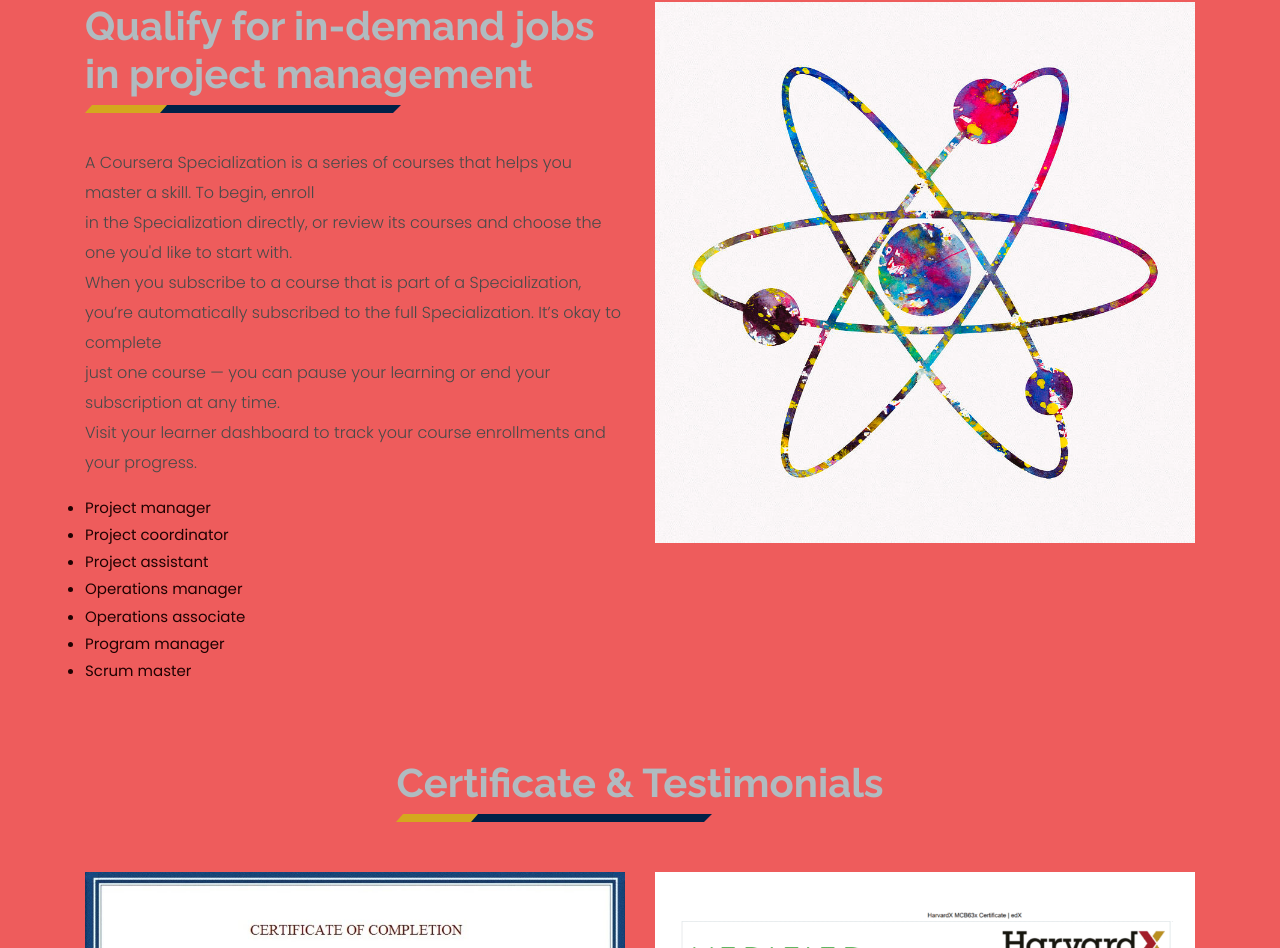
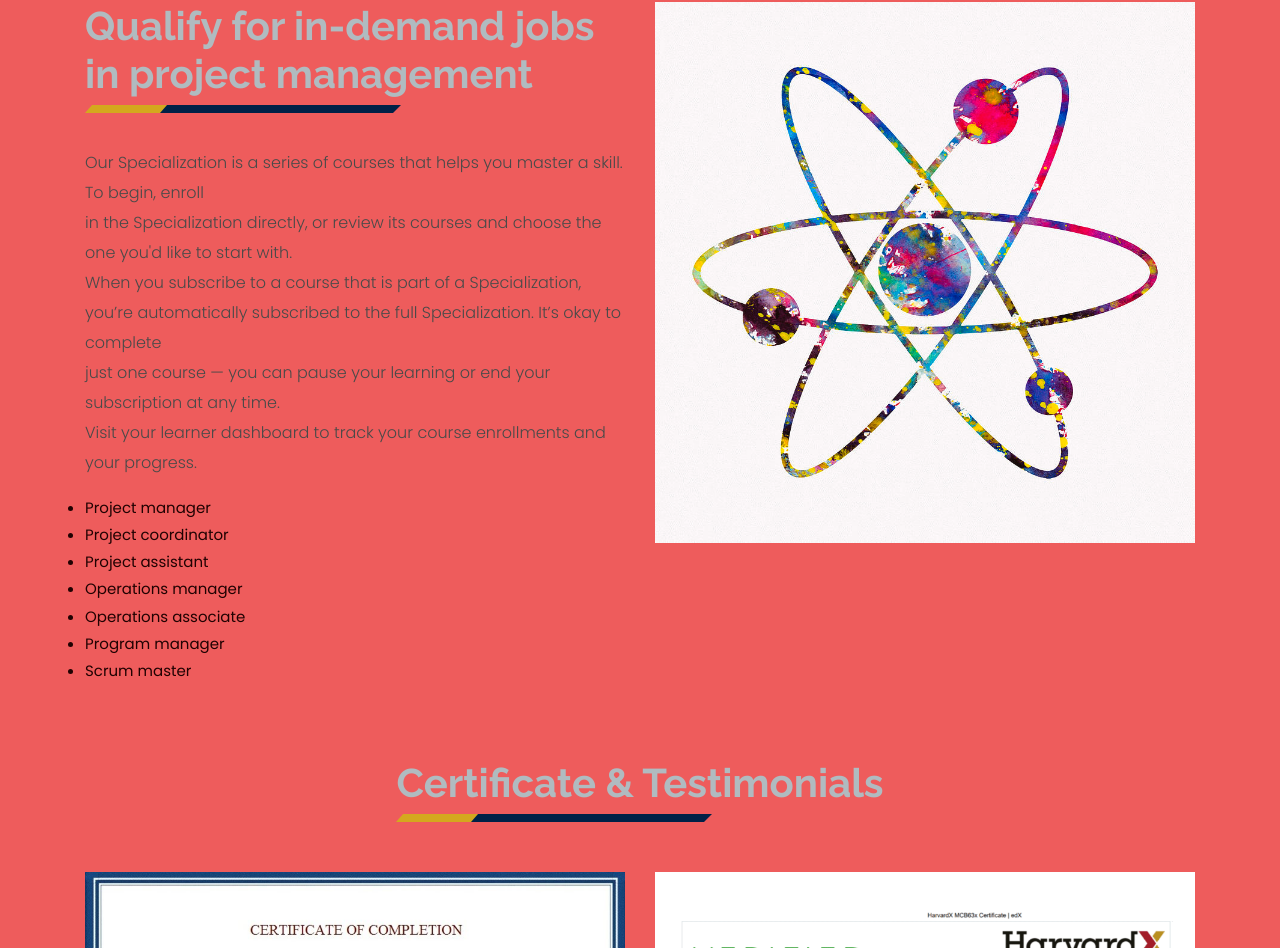
Before and after one commit to richach/Project_Management, a plain HTML site: page index.html in a window 1280 px wide. Shown: the part 3174-4122 px from the top of the page. Drawn offline with Linux system fonts and the light colour scheme.

Commit message:
project management second commit

```diff
--- a/index.html
+++ b/index.html
@@ -241,7 +241,7 @@
 						   <h2><span>Qualify for in-demand jobs in project management</span></h2>
                         </div>
 						<div class="full">
-<p>A Coursera Specialization is a series of courses that helps you master a skill. To begin, enroll <br>
+<p>Our Specialization is a series of courses that helps you master a skill. To begin, enroll <br>
     in the Specialization directly, or review its courses and choose the one you'd like to start with.<br>
      When you subscribe to a course that is part of a Specialization,<br>
       you’re automatically subscribed to the full Specialization. It’s okay to complete <br>
```
